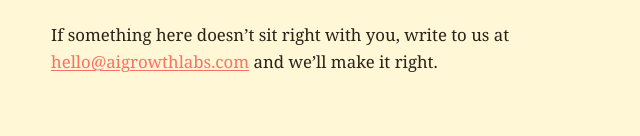
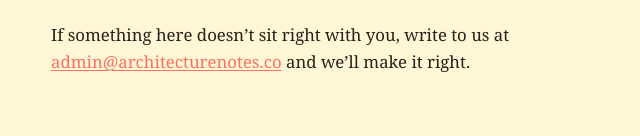
Before and after one commit to myusuf3/happy-corp, a plain HTML site: page privacy.html in a window 1280 px wide. Shown: the part 885-1021 px from the top of the page, without its empty margins (309-949 px from the left). Drawn offline with Linux system fonts and the light colour scheme.

Commit message:
Switch privacy contact to admin@architecturenotes.co (HAP-5)
Replaces the leftover AI Growth Labs mailto link in privacy.html with
admin@architecturenotes.co. This was the only reference to AI Growth
Labs on the site.

Co-Authored-By: Paperclip <noreply@paperclip.ing>

```diff
--- a/privacy.html
+++ b/privacy.html
@@ -52,7 +52,7 @@
       <h2>questions</h2>
       <p>
         If something here doesn&rsquo;t sit right with you, write to us at
-        <a href="mailto:hello@aigrowthlabs.com">hello@aigrowthlabs.com</a>
+        <a href="mailto:admin@architecturenotes.co">admin@architecturenotes.co</a>
         and we&rsquo;ll make it right.
       </p>
 
```
